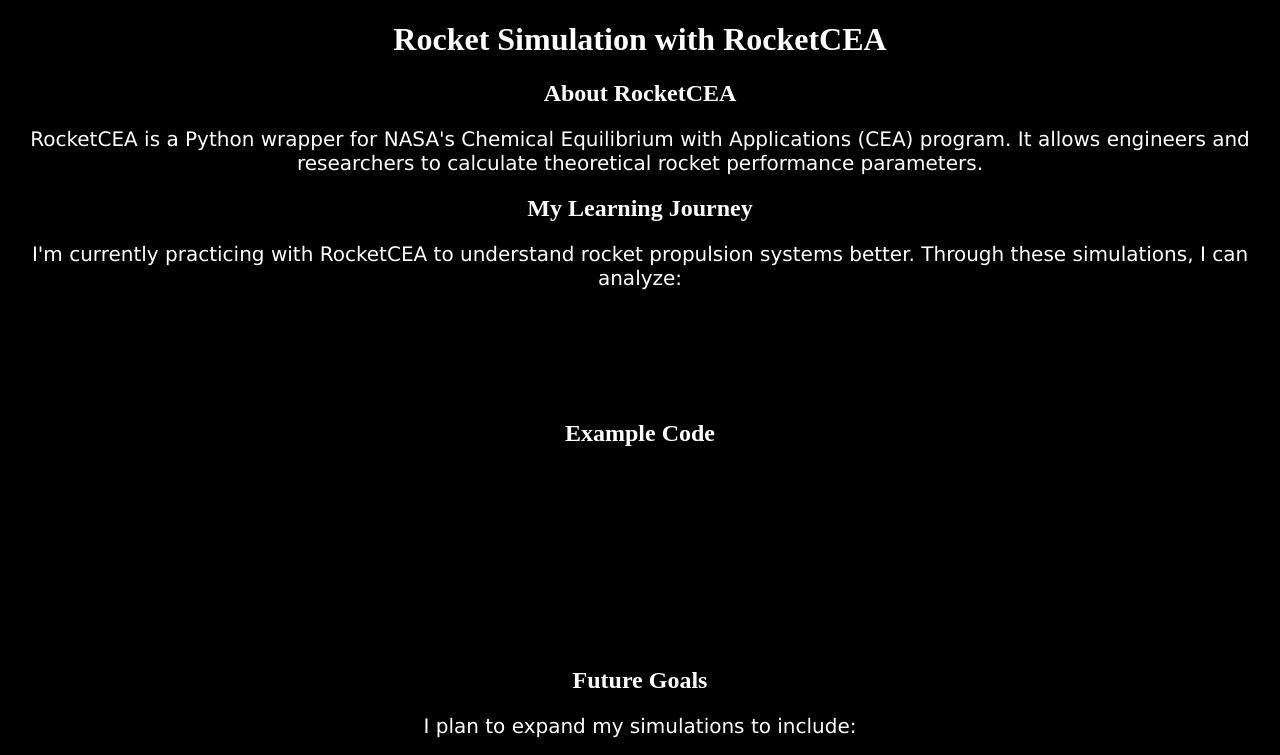
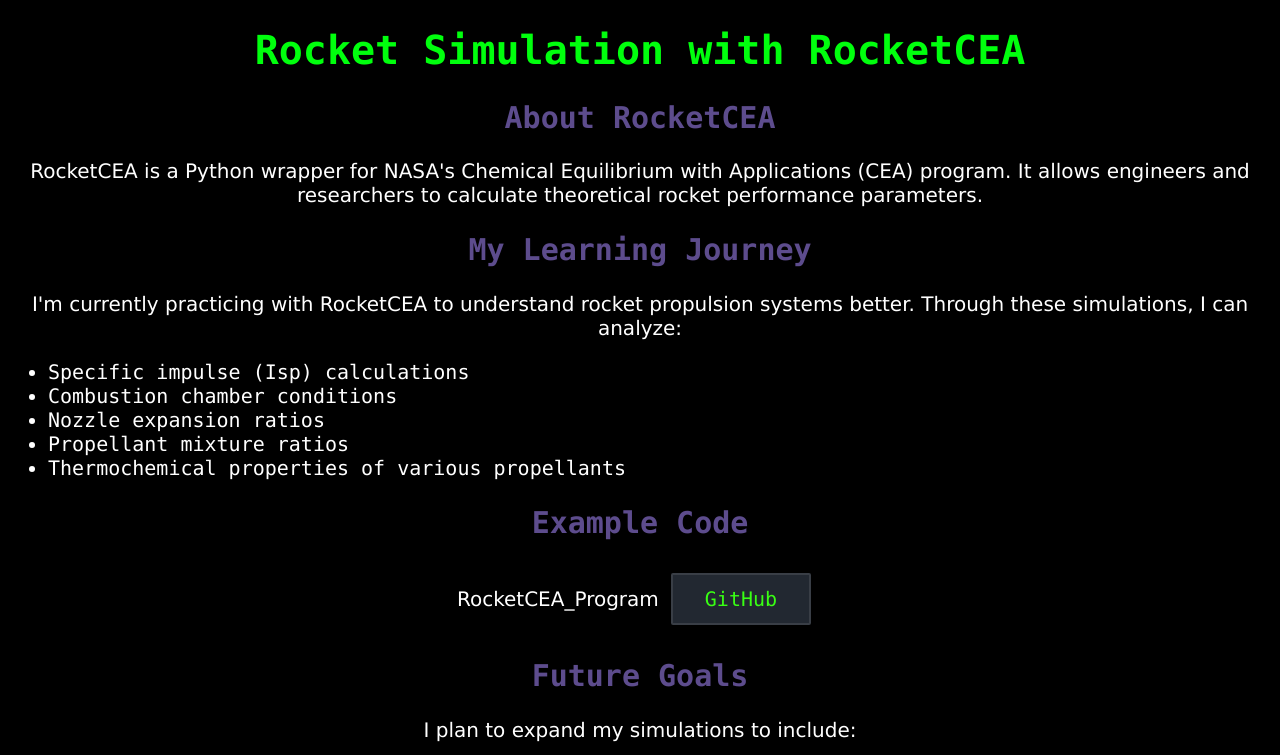
Before and after one commit to linear930/linear930_website, a plain HTML site: page html/rocket_simulation.html in a window 1280 px wide. Shown: the top 755 px of the page. Drawn offline with Linux system fonts and the light colour scheme.

Commit message:
rocketcea program github link added

```diff
--- a/css/style.css
+++ b/css/style.css
@@ -1,21 +1,26 @@
 body {
   background-color: rgb(0, 0, 0);
+  font-family: 'Consolas', 'Courier New', monospace;
+  color: white;
+  font-size: 20px;
 }
 
 h1 {
-  color: white;
+  color: rgb(0, 255, 13);
   text-align: center;
 }
 h2 {
-  color: white;
+  color: rgb(93, 76, 141);
   text-align: center;
 }
 
 p {
   font-family: verdana;
-  font-size: 20px;
   text-align: center;
   color: white;
+}
+text_link {
+  color: rgb(0, 255, 13);
 }
 
 #loader {
--- a/html/rocket_simulation.html
+++ b/html/rocket_simulation.html
@@ -24,20 +24,9 @@
     </ul>
 
     <h2>Example Code</h2>
-    <pre>
-import rocketcea.cea_obj as cea
-from rocketcea.cea_obj import CEA_Obj
-
-# Create a CEA object for LOX/RP-1
-cea_obj = CEA_Obj(oxName='LOX', fuelName='RP-1')
-
-# Calculate Isp at various mixture ratios
-for mr in range(20, 30):
-    mr_real = mr / 10.0  # Convert to decimal (2.0 to 2.9)
-    isp = cea_obj.get_Isp(Pc=1000.0, MR=mr_real, eps=40.0)
-    print(f"Mixture Ratio: {mr_real:.1f}, Isp: {isp:.1f} seconds")
-    </pre>
-
+    <p>
+        RocketCEA_Program<a href="https://github.com/linear930/rocket_cea_program" class="terminal-btn">GitHub</a>
+    </p>
     <h2>Future Goals</h2>
     <p>I plan to expand my simulations to include:</p>
     <ul>
```
Also changed, not shown: index.html (+1 -1 lines).
